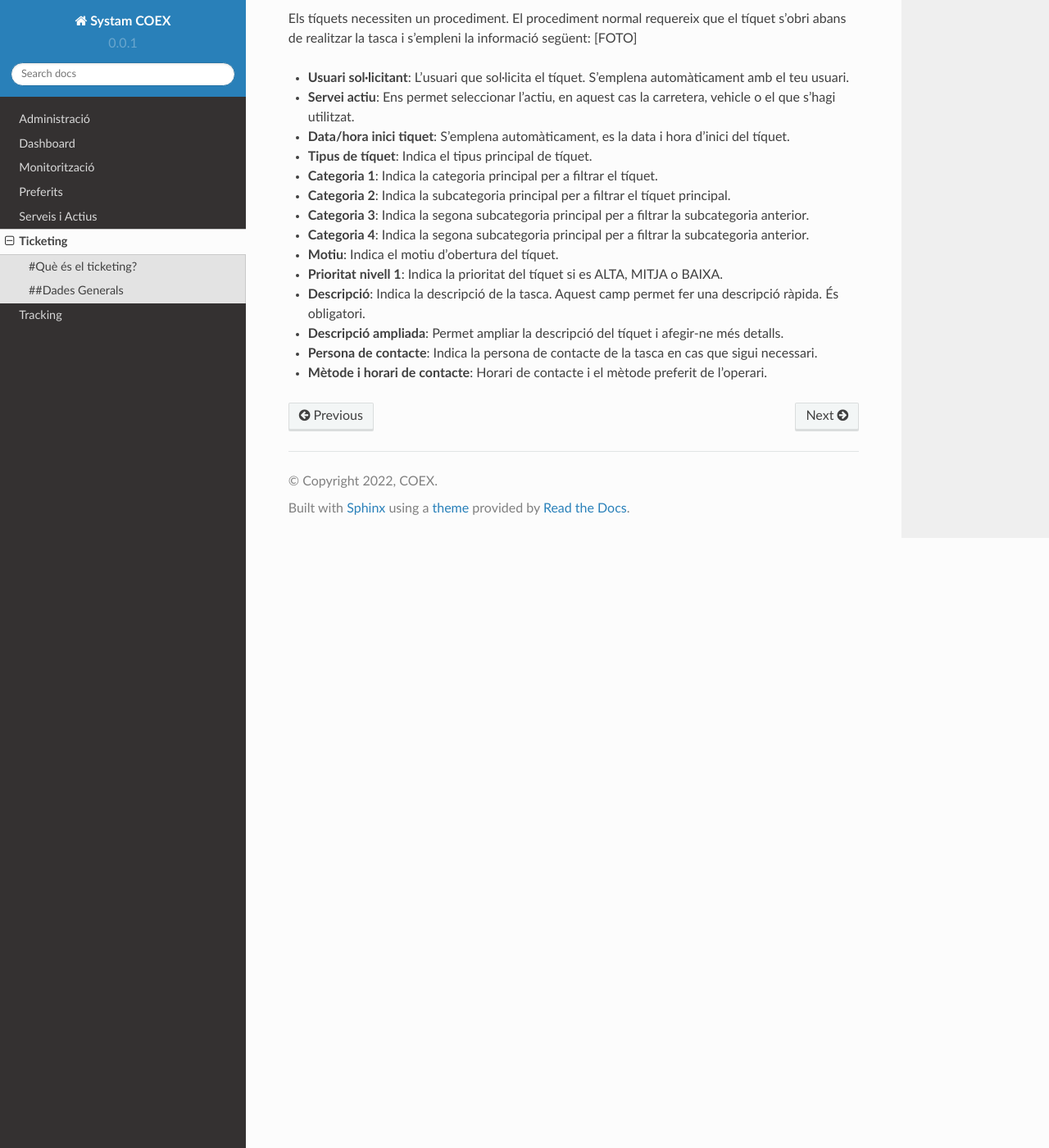
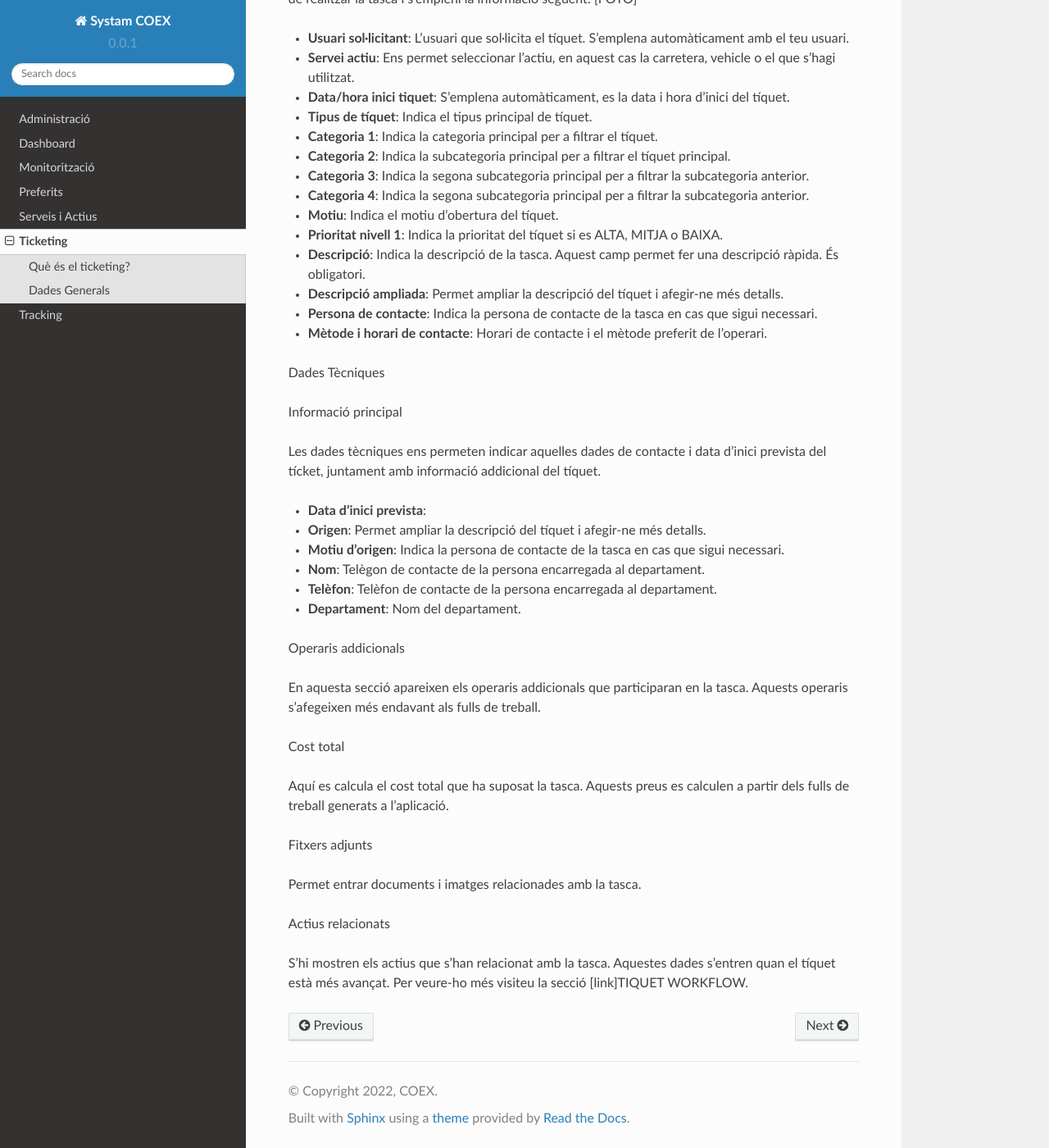
Before and after one commit to Joanmacat/systam-coex, a Sphinx documentation site: the page built from docs/source/Ticketing.rst, in a window 1280 px wide and 1400 px high, scrolled down 1173 px. Shown: the whole window at 82% size. Built offline with Sphinx 7.4.7 and the Read the Docs theme 2.0.0, drawn with Linux system fonts in a browser that asks for light colours; some of the changed text lies outside the part shown.

Commit message:
Update Ticketing.rst

```diff
--- a/docs/source/Ticketing.rst
+++ b/docs/source/Ticketing.rst
@@ -3,7 +3,7 @@ Ticketing
 
 .. _Overview:
 
-#Què és el ticketing?
+Què és el ticketing?
 ------------
 
 En aquesta secció podrem veure tota la gestió de tíquets. Podrem crear, modificar i/o editar tíquets a part de reobrir-ne.
@@ -58,3 +56,32 @@ Els tíquets necessiten un procediment. El procediment normal requereix que el t
 - **Descripció ampliada**: Permet ampliar la descripció del tíquet i afegir-ne més detalls.
 - **Persona de contacte**: Indica la persona de contacte de la tasca en cas que sigui necessari.
 - **Mètode i horari de contacte**: Horari de contacte i el mètode preferit de l'operari.
+
+Dades Tècniques
+
+Informació principal
+
+Les dades tècniques ens permeten indicar aquelles dades de contacte i data d'inici prevista del tícket, juntament amb informació addicional del tíquet.
+
+- **Data d'inici prevista**:
+- **Origen**: Permet ampliar la descripció del tíquet i afegir-ne més detalls.
+- **Motiu d'origen**: Indica la persona de contacte de la tasca en cas que sigui necessari.
+- **Nom**: Telègon de contacte de la persona encarregada al departament.
+- **Telèfon**: Telèfon de contacte de la persona encarregada al departament.
+- **Departament**: Nom del departament.
+
+Operaris addicionals
+
+En aquesta secció apareixen els operaris addicionals que participaran en la tasca. Aquests operaris s'afegeixen més endavant als fulls de treball.
+
+Cost total
+
+Aquí es calcula el cost total que ha suposat la tasca. Aquests preus es calculen a partir dels fulls de treball generats a l'aplicació.
+
+Fitxers adjunts
+
+Permet entrar documents i imatges relacionades amb la tasca.
+
+Actius relacionats
+
+S'hi mostren els actius que s'han relacionat amb la tasca. Aquestes dades s'entren quan el tíquet està més avançat. Per veure-ho més visiteu la secció [link]TIQUET WORKFLOW.
```
Also changed, not shown: other parts of docs/source/Ticketing.rst (+1 -3 lines).
